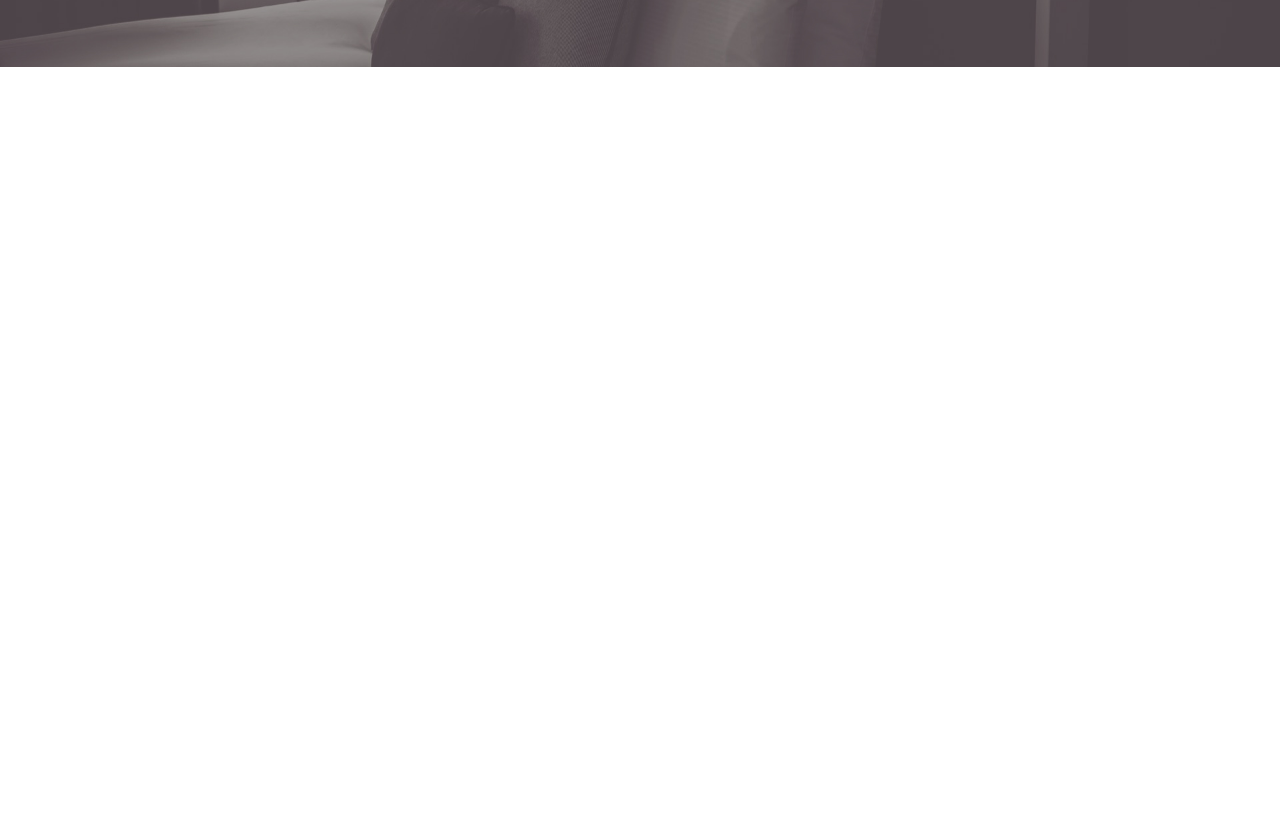
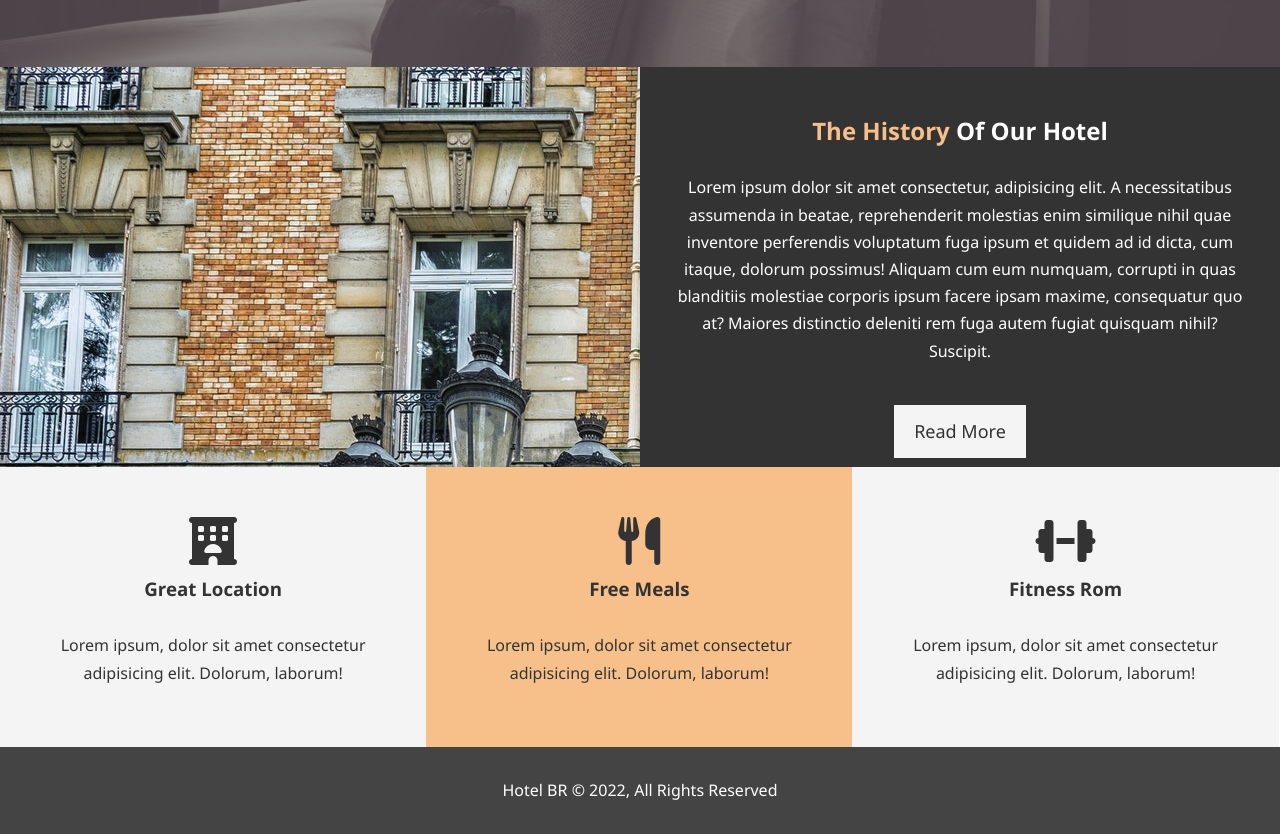
Before and after one commit to MariaPop24/Hotel-Site, a plain HTML site: page index.html in a window 1280 px wide. Shown: the part 600-1434 px from the top of the page. Before the commit the page ends 800 px from the top, so only its background shows below. Drawn offline with Linux system fonts and the light colour scheme.

Commit message:
finished home page

```diff
--- a/css/style.css
+++ b/css/style.css
@@ -53,6 +53,28 @@ p {
 .btn:hover {
   background: #f7c08a;
   color: #333;
+}
+
+.btn-light {
+  background: #f4f4f4;
+  color: #333;
+}
+
+.bg-dark {
+  background: #333;
+  color: #fff;
+}
+.bg-light {
+  background: #f4f4f4;
+  color: #333;
+}
+.bg-primary {
+  background: #f7c08a;
+  color: #333;
+}
+
+.clr {
+  clear: both;
 }
 
 #navbar {
@@ -111,3 +133,45 @@ p {
   padding-bottom: 20px;
   line-height: 1.7em;
 }
+
+#home-info {
+  height: 400px;
+}
+
+#home-info .info-img {
+  float: left;
+  width: 50%;
+  background: url("../img/photo-1.jpg") no-repeat;
+  min-height: 100%;
+}
+
+#home-info .info-content {
+  float: right;
+  width: 50%;
+  height: 100%;
+  text-align: center;
+  padding: 50px 30px;
+  overflow: hidden;
+}
+
+#home-info .info-content p {
+  padding-bottom: 30px;
+}
+
+.box {
+  float: left;
+  width: 33.3%;
+  padding: 50px;
+  text-align: center;
+}
+
+.box i {
+  margin-bottom: 10px;
+}
+
+#main-footer {
+  text-align: center;
+  background: #444;
+  color: #fff;
+  padding: 20px;
+}
--- a/index.html
+++ b/index.html
@@ -7,6 +7,10 @@
     <meta name="description" content="Welcome to the best hotel in Bucharest" />
     <meta name="keywords" content="hotel, Bucharest hotel" />
     <link rel="stylesheet" href="/css/style.css" />
+    <script
+      src="https://kit.fontawesome.com/e21c7a55b4.js"
+      crossorigin="anonymous"
+    ></script>
     <title>Hotel BR | Welcome</title>
   </head>
   <body>
@@ -35,5 +39,55 @@
         </div>
       </div>
     </header>
+
+    <section id="home-info" class="bg-dark">
+      <div class="info-img"></div>
+      <div class="info-content">
+        <h2><span class="text-primary">The History</span> Of Our Hotel</h2>
+        <p>
+          Lorem ipsum dolor sit amet consectetur, adipisicing elit. A
+          necessitatibus assumenda in beatae, reprehenderit molestias enim
+          similique nihil quae inventore perferendis voluptatum fuga ipsum et
+          quidem ad id dicta, cum itaque, dolorum possimus! Aliquam cum eum
+          numquam, corrupti in quas blanditiis molestiae corporis ipsum facere
+          ipsam maxime, consequatur quo at? Maiores distinctio deleniti rem fuga
+          autem fugiat quisquam nihil? Suscipit.
+        </p>
+        <a href="about.html" class="btn btn-light">Read More</a>
+      </div>
+    </section>
+
+    <section id="features">
+      <div class="box bg-light">
+        <i class="fa-solid fa-hotel fa-3x"></i>
+        <h3>Great Location</h3>
+        <p>
+          Lorem ipsum, dolor sit amet consectetur adipisicing elit. Dolorum,
+          laborum!
+        </p>
+      </div>
+      <div class="box bg-primary">
+        <i class="fa-solid fa-utensils fa-3x"></i>
+        <h3>Free Meals</h3>
+        <p>
+          Lorem ipsum, dolor sit amet consectetur adipisicing elit. Dolorum,
+          laborum!
+        </p>
+      </div>
+      <div class="box bg-light">
+        <i class="fa-solid fa-dumbbell fa-3x"></i>
+        <h3>Fitness Rom</h3>
+        <p>
+          Lorem ipsum, dolor sit amet consectetur adipisicing elit. Dolorum,
+          laborum!
+        </p>
+      </div>
+    </section>
+
+    <div class="clr"></div>
+
+    <footer id="main-footer">
+      <p>Hotel BR &copy; 2022, All Rights Reserved</p>
+    </footer>
   </body>
 </html>
```
Also changed, not shown: about.html (+31 -0 lines).
